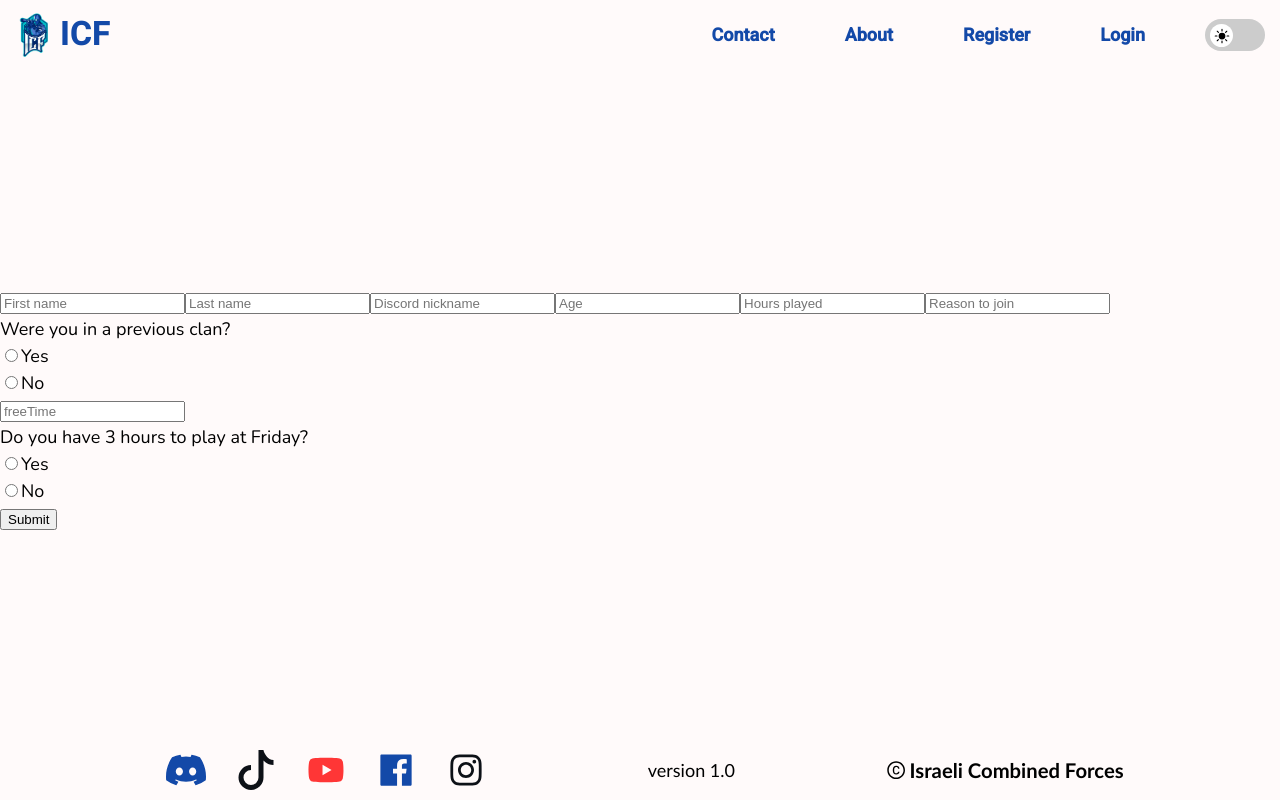
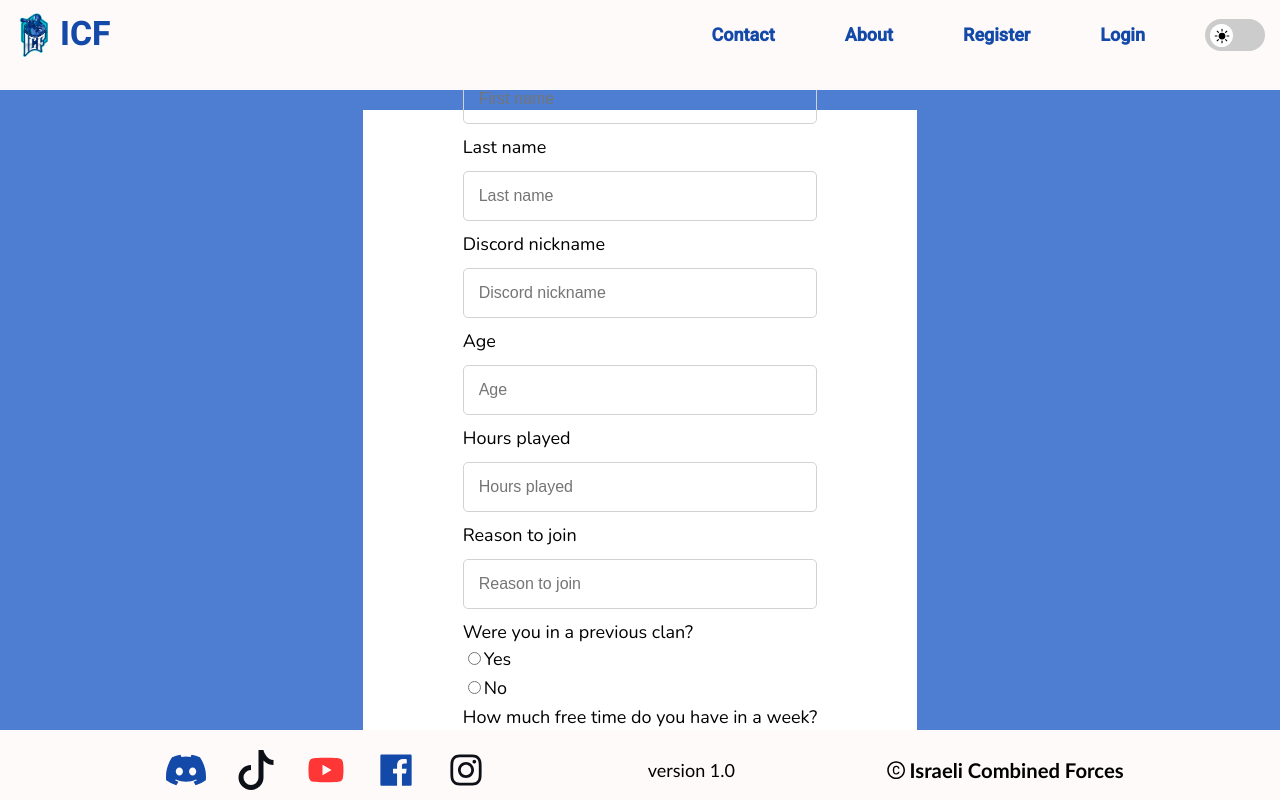
Before and after one commit to LironKruchinin/icf_fe, a React (Create React App) app: page /application in a window 1280 px wide. Built offline with nearby package versions, Linux system fonts and the light colour scheme.

Commit message:
added labels for the application

```diff
--- a/src/views/user/ApplicationPage.tsx
+++ b/src/views/user/ApplicationPage.tsx
@@ -13,39 +13,46 @@ const ApplicationPage = () => {
             entryName: 'entry.839671163',
             placeholder: 'First name',
             inputType: 'text',
-            labelText: 'hello',
+            inputId: 'first_name',
+            labelText: 'First name',
             value: userData?.first_name
         },
         {
             entryName: 'entry.798618593',
             placeholder: 'Last name',
             inputType: 'text',
-            labelText: '',
+            inputId: 'last_name',
+            labelText: 'Last name',
         },
         {
             entryName: 'entry.855053987',
             placeholder: 'Discord nickname',
             inputType: 'text',
-            labelText: '',
-            value: userData?.user_name
+            inputId: 'discord_nickname',
+            labelText: 'Discord nickname',
+            value: userData?.user_name,
+
         },
         {
             entryName: 'entry.1904768786',
             placeholder: 'Age',
             inputType: 'text',
-            labelText: '',
+            inputId: 'age',
+            labelText: 'Age',
         },
         {
             entryName: 'entry.1671175554',
             placeholder: 'Hours played',
             inputType: 'text',
-            labelText: '',
+            inputId: 'hours_played',
+            labelText: 'Hours played',
         },
         {
             entryName: 'entry.231720674',
             placeholder: 'Reason to join',
             inputType: 'text',
-            labelText: '',
+            inputId: 'join_reason',
+            labelText: 'Reason to join',
         },
         {
             entryName: 'entry.1502296283',
@@ -55,13 +62,15 @@ const ApplicationPage = () => {
                 { display: 'Yes', value: 'כן' },
                 { display: 'No', value: 'לא' },
             ],
+            inputId: 'in_clan',
             labelText: 'Were you in a previous clan?',
         },
         {
             entryName: 'entry.1759490461',
             placeholder: 'freeTime',
             inputType: 'text',
-            labelText: '',
+            inputId: 'free_time',
+            labelText: 'How much free time do you have in a week?',
         },
         {
             entryName: 'entry.6554940',
@@ -71,6 +80,7 @@ const ApplicationPage = () => {
                 { display: 'Yes', value: 'כן' },
                 { display: 'No', value: 'לא' },
             ],
+            inputId: 'friday',
             labelText: 'Do you have 3 hours to play at Friday?',
         },
     ]
@@ -92,8 +102,9 @@ const ApplicationPage = () => {
     };
 
     return (
-        <div>
+        <div className='application-container'>
             <form
+                className='application'
                 ref={formRef}
                 method="POST"
                 action="https://docs.google.com/forms/d/e/1FAIpQLSd0w2_7Buz3TcUTCnl7sA3Xc-r89dqO3ApwjCqI_8WKYjppOg/formResponse"
@@ -121,8 +132,12 @@ const ApplicationPage = () => {
                     }
 
                     return (
+                        <div key={index} className='answer-container'>
+                            <label htmlFor={item.inputId}>{item.labelText}</label>
                             <input
                                 key={index}
+                                required
+                                id={item.inputId}
                                 className='input'
                                 type={item.inputType}
                                 name={item.entryName}
@@ -130,6 +145,7 @@ const ApplicationPage = () => {
                                 value={item.value}
                                 onChange={handleInputChange}
                             />
+                        </div>
                     );
                 })}
 
```
Lines whose indentation alone changed are shown as unchanged.
